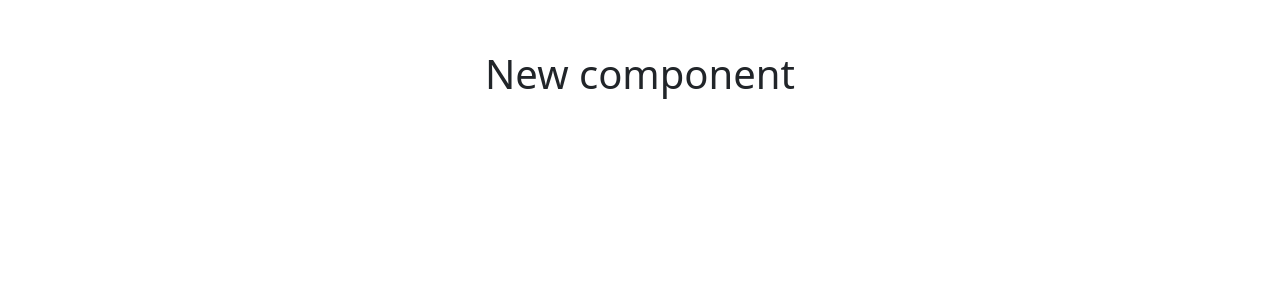
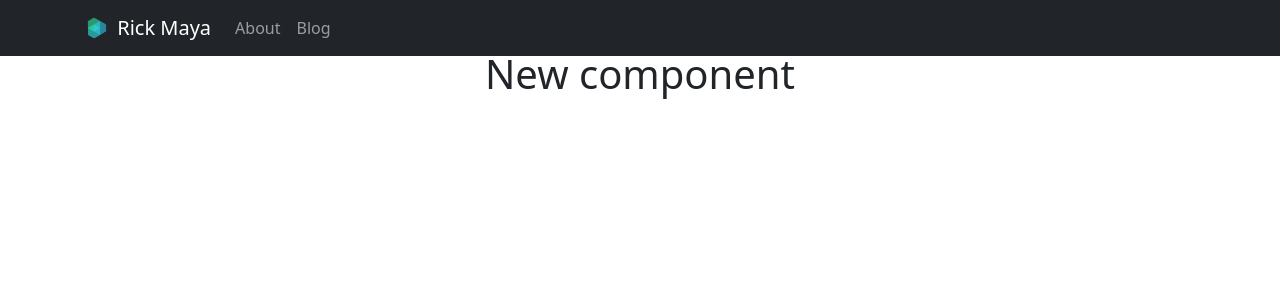
Before and after one commit to rickstylz01/FM-Portfolio, a React (Create React App) app: page /blog in a window 1280 px wide. Shown: the top 300 px of the page. Built offline with nearby package versions, Linux system fonts and the light colour scheme.

Commit message:
add blank logo for navbar. add navigation component to blog and about components

```diff
--- a/src/components/About.js
+++ b/src/components/About.js
@@ -1,8 +1,9 @@
 import React from "react";
-
+import Navigation from "./Navigation";
 const About = (props) => {
   return(
     <div>
+      <Navigation />
       <h1>New component</h1>
     </div>
   )
--- a/src/components/Blog.js
+++ b/src/components/Blog.js
@@ -1,8 +1,10 @@
 import React from "react";
+import Navigation from "./Navigation";
 
 const Blog = (props) => {
   return(
     <div>
+      <Navigation />
       <h1>New component</h1>
     </div>
   )
--- a/src/components/Navigation.js
+++ b/src/components/Navigation.js
@@ -13,12 +13,12 @@ const Navigation = () => {
         <Navbar.Brand href="/">
           <img
             alt="custom logo"
-            src="/images/LOGO.png"
+            src="/images/blank-logo.png"
             width="30"
             height="30"
             className="d-inline-block align-top"
           />{' '}
-          Welcome!
+          Rick Maya
         </Navbar.Brand>
         <Navbar.Toggle ariaa-controls="responsive-navbar-nav" />
         <Navbar.Collapse id="responsive-navbar-nav">
```
Also changed, not shown: public/images/blank-logo.png (added).
